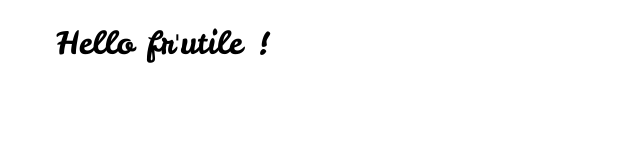
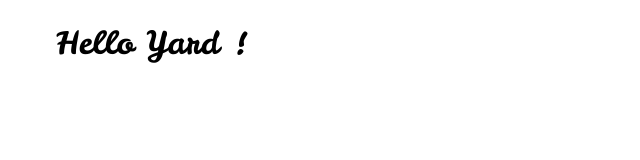
Before and after one commit to smallboyc/frutile, a React (Vite) app: page /yard in a window 1280 px wide. Shown: the top 160 px of the page, without its empty margins (0-640 px from the left). Built offline with nearby package versions, Linux system fonts and the light colour scheme.

Commit message:
:art: Add router

```diff
--- a/package.json
+++ b/package.json
@@ -11,7 +11,8 @@
   },
   "dependencies": {
     "react": "^18.3.1",
-    "react-dom": "^18.3.1"
+    "react-dom": "^18.3.1",
+    "react-router-dom": "^7.1.1"
   },
   "devDependencies": {
     "@eslint/js": "^9.17.0",
--- a/src/App.tsx
+++ /dev/null
@@ -1,11 +0,0 @@
-import Container from "./components/Container";
-import "./styles/global.css";
-function App() {
-  return (
-    <Container>
-      <h1 className="leckerli-one-regular">Hello fr'utile !</h1>
-    </Container>
-  );
-}
-
-export default App;
--- a/src/main.tsx
+++ b/src/main.tsx
@@ -1,9 +1,10 @@
 import { StrictMode } from "react";
 import { createRoot } from "react-dom/client";
-import App from "./App.tsx";
+import { RouterProvider } from "react-router-dom";
+import router from "./router";
 
 createRoot(document.getElementById("root")!).render(
   <StrictMode>
-    <App />
+    <RouterProvider router={router} />
   </StrictMode>
 );
--- /dev/null
+++ b/src/pages/Home.tsx
@@ -0,0 +1,10 @@
+import Container from "../components/Container";
+
+export default function Home() {
+  return (
+    <Container>
+      {" "}
+      <h1 className="leckerli-one-regular">Hello Home !</h1>
+    </Container>
+  );
+}
--- /dev/null
+++ b/src/pages/Yard.tsx
@@ -0,0 +1,9 @@
+import Container from "../components/Container";
+
+export default function Yard() {
+  return (
+    <Container>
+      <h1 className="leckerli-one-regular">Hello Yard !</h1>
+    </Container>
+  );
+}
--- /dev/null
+++ b/src/router/index.tsx
@@ -0,0 +1,16 @@
+import { createBrowserRouter } from "react-router-dom";
+import Home from "../pages/Home";
+import Yard from "../pages/Yard";
+
+const router = createBrowserRouter([
+  {
+    path: "/",
+    element: <Home />,
+  },
+  {
+    path: "/yard",
+    element: <Yard />,
+  },
+]);
+
+export default router;
```
Also changed, not shown: 1 other file (tests, documents, lock files or other folders).
